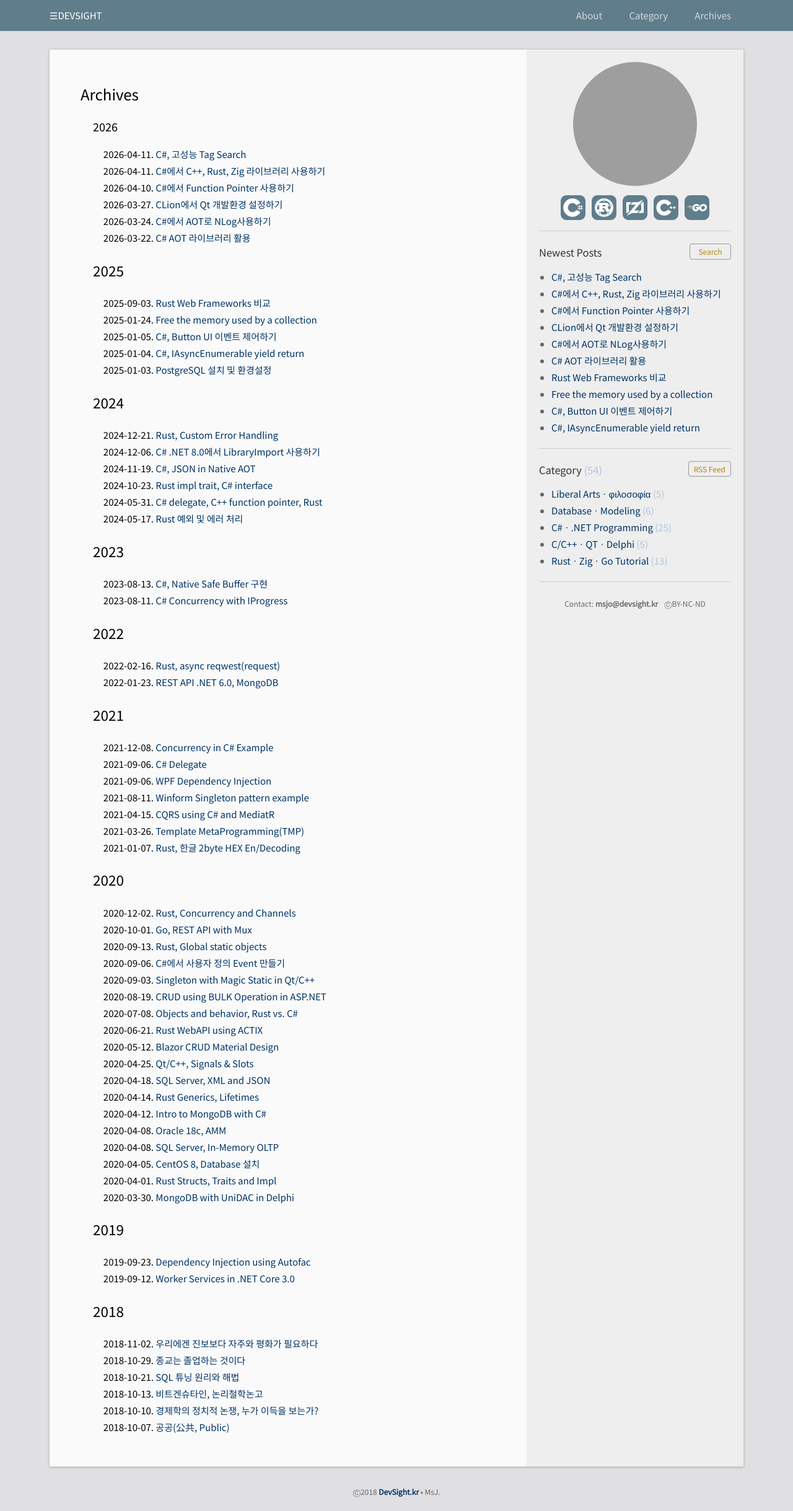
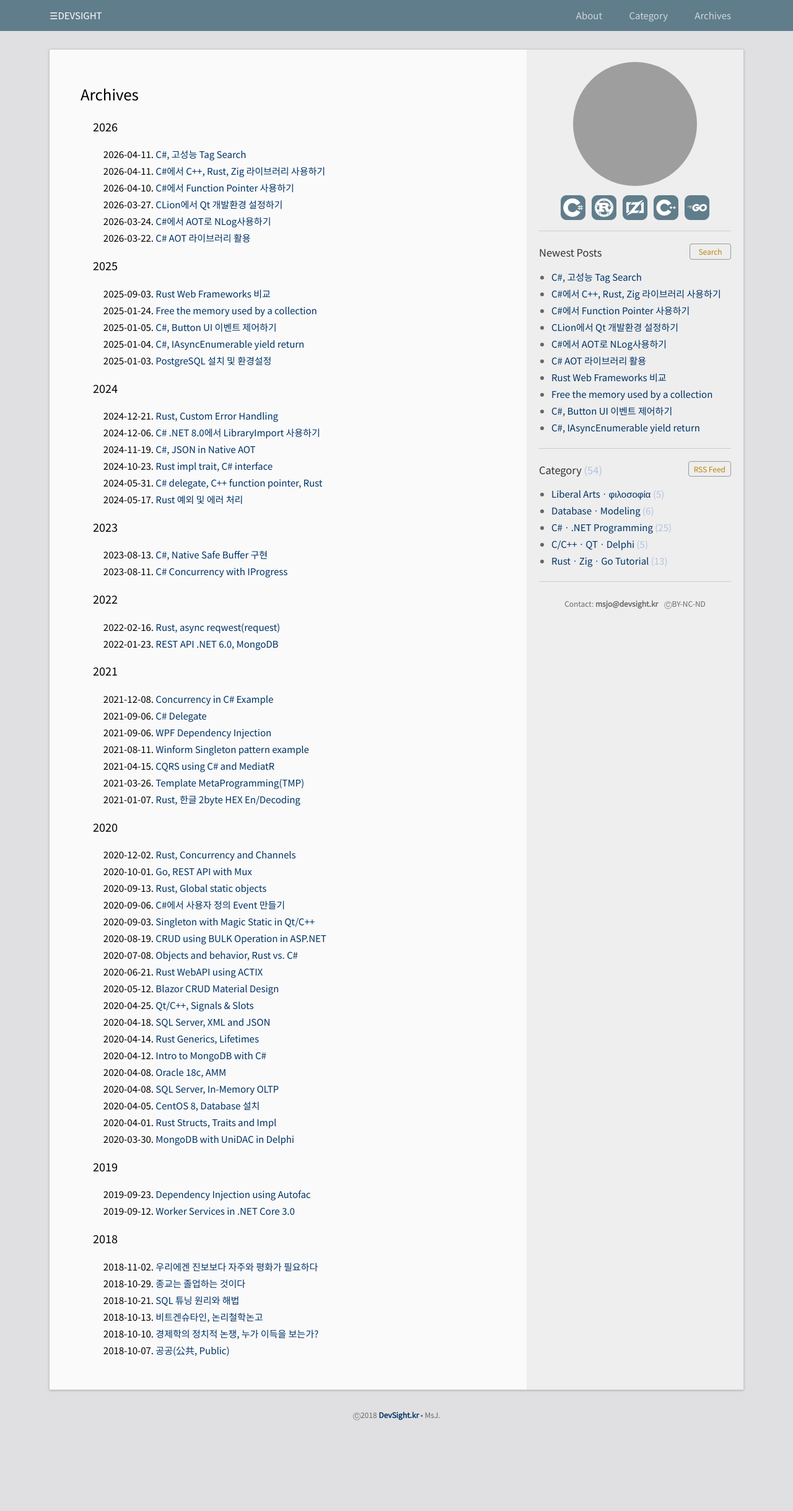
Before and after one commit to DebugJO/rustlang, a Jekyll site: the page built from archives.html, in a window 1280 px wide. Shown: the whole page at 62% size. Built offline with Jekyll 4.4.1, drawn with Linux system fonts in a browser that asks for light colours; after the commit the page ends 2313 px from its top, so only the background shows below that; grey boxes are pictures that could not be loaded.

Commit message:
Update archives.html

```diff
--- a/archives.html
+++ b/archives.html
@@ -19,7 +19,7 @@ type: page
               {% capture year %}{{ post.date | date: '%Y' }}{% endcapture %}
               {% capture nyear %}{{ post.next.date | date: '%Y' }}{% endcapture %}
               {% if year != nyear %}
-                <h2 id="y{{ post.date | date: '%Y' }}">{{ post.date | date: '%Y' }}</h2>
+                <h2 style="font-size:18px;" id="y{{ post.date | date: '%Y' }}">{{ post.date | date: '%Y' }}</h2>
               {% endif %}
             {% endunless %}
 
```
